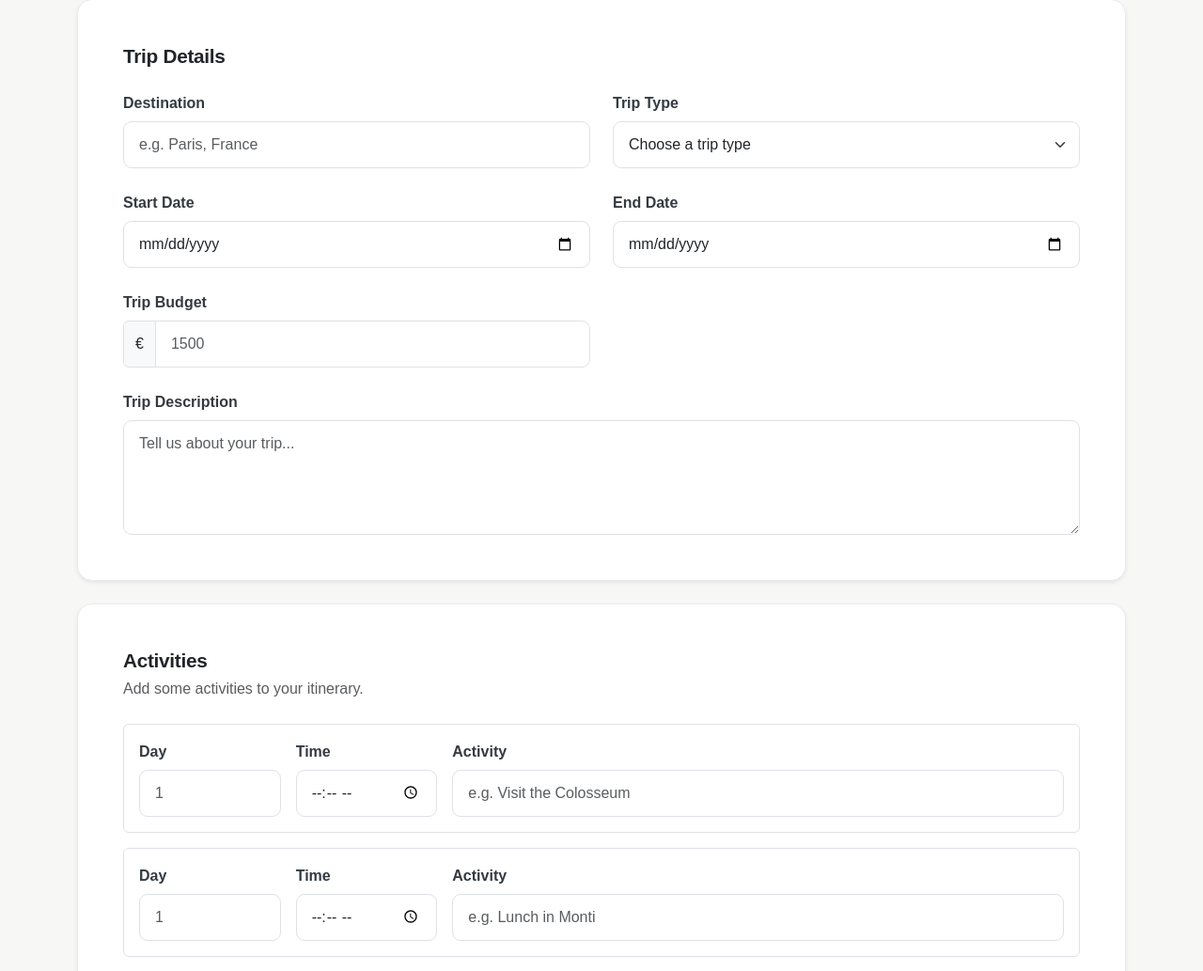
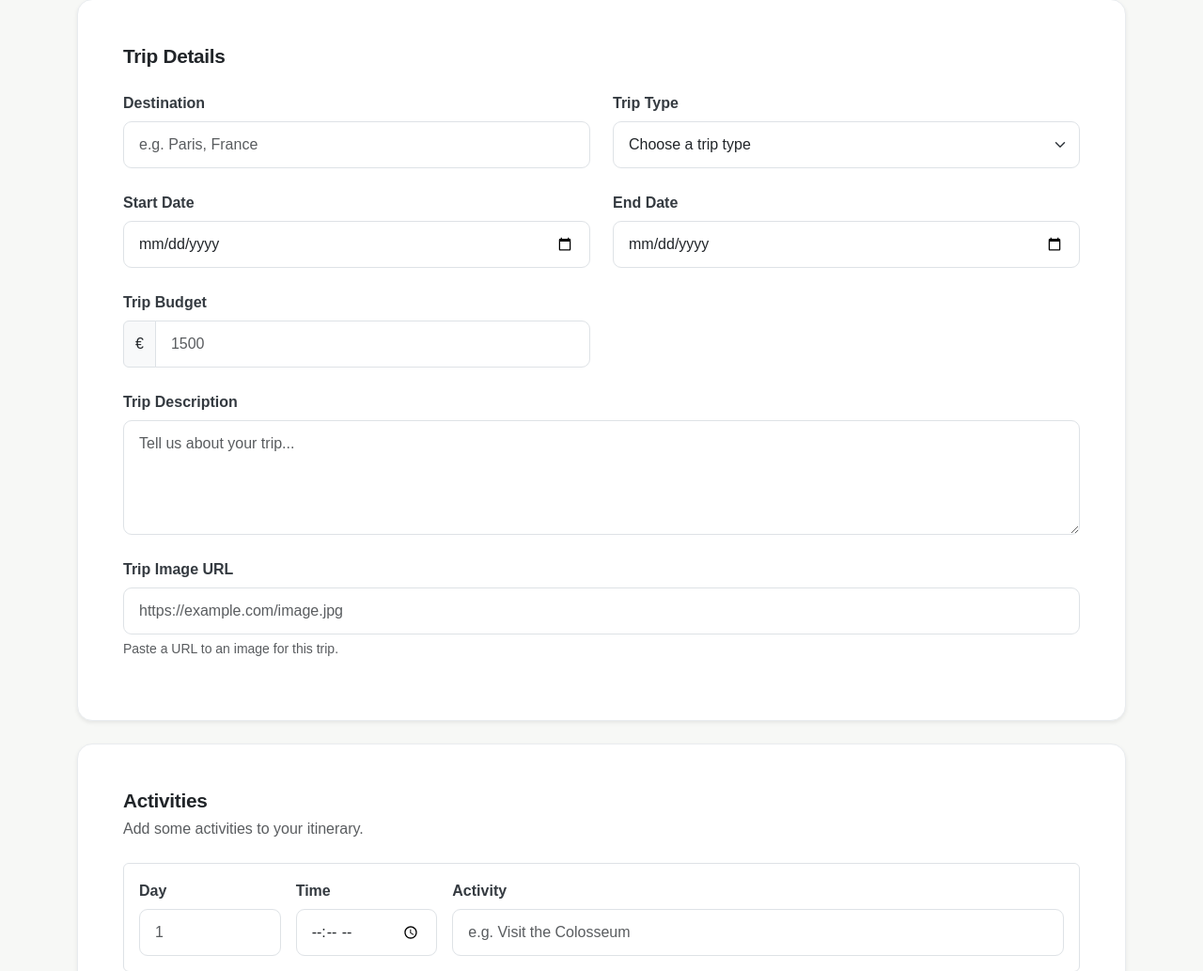
Before and after one commit to JimboJSlice/module_02_assessment, a Flask app: page /all_trips/new in a window 1280 px wide. Shown: the part 348-1381 px from the top of the page at 94% size. Run offline with Flask 3, Linux system fonts and the light colour scheme.

Commit message:
addedd URL image to site

```diff
--- a/app.py
+++ b/app.py
@@ -160,6 +160,7 @@ def create_trip():
         budget = request.form["budget"]
         description = request.form["description"]
         trip_type = request.form["trip_type"]
+        image_url = request.form.get("image_url")
 
         # Get activity fields
         activity_days = request.form.getlist("activity_day")
@@ -215,7 +216,7 @@ def create_trip():
             "description": description,
             "trip_type": trip_type,
             "status": "Planning",
-            "image": "default-trip.jpg",
+            "image": image_url or "default-trip.jpg",
             "activities": activities,
             "expenses": expenses,
             "memories": []
--- a/templates/create_trip.html
+++ b/templates/create_trip.html
@@ -152,6 +152,21 @@ endblock %} {% block content %}
                             required
                         ></textarea>
 
+                    </div>
+
+                    <div class="mb-3">
+                        <label for="image_url" class="form-label">
+                            Trip Image URL
+                        </label>
+                        <input type="url"
+                        class="form-control"
+                        id="image_url"
+                        name="image_url"
+                        placeholder="https://example.com/image.jpg"
+                        >
+                        <div class="form-text">
+                            Paste a URL to an image for this trip.
+                        </div>
                     </div>
 
                 </div>
```
Also changed, not shown: templates/all_trips.html (+16 -5 lines), templates/index.html (+23 -5 lines), templates/trip.html (+12 -0 lines), 1 other file.
